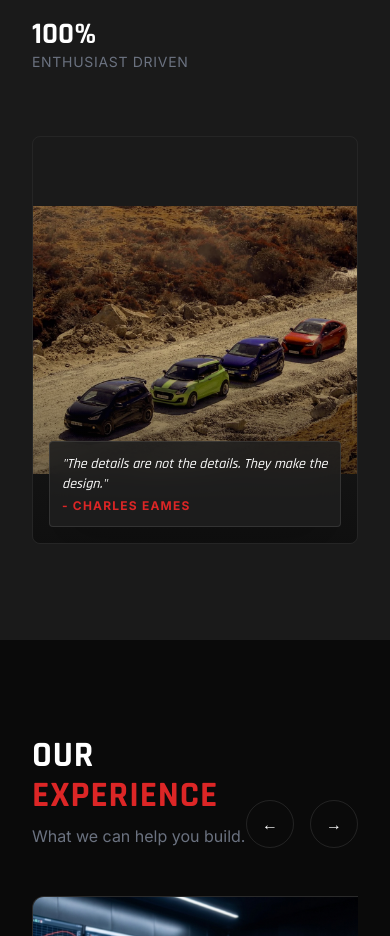
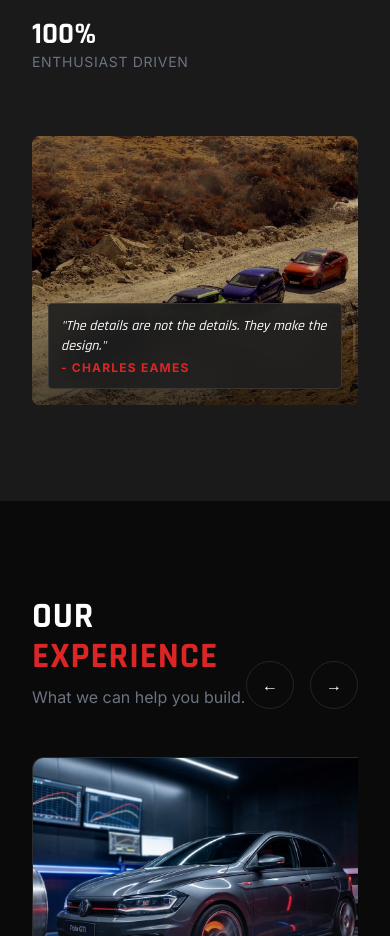
Before and after one commit to Namgyal17/Tuned_Society, a React (Vite) app in the folder client/: page / in a window 390 px wide. Shown: the part 1640-2576 px from the top of the page. Built offline with nearby package versions, Linux system fonts and the light colour scheme; no server answers.

Commit message:
added google verification

```diff
--- a/client/src/components/About.tsx
+++ b/client/src/components/About.tsx
@@ -69,11 +69,11 @@ const About: React.FC = () => {
 
                     <div className="relative">
                         {/* Abstract Art / Image Placeholder */}
-                        <div className="relative aspect-[4/5] rounded-lg overflow-hidden border border-white/5 group">
+                        <div className="relative md:aspect-[5/4] rounded-lg overflow-hidden md:border md:border-white/5 group">
                             <img
                                 src={engineBay}
                                 alt="Engine Bay"
-                                className="w-full h-full object-contain md:object-cover"
+                                className="w-full h-auto md:h-full object-cover"
                             />
                             <div className="absolute inset-0 bg-gradient-to-t from-bg-primary via-transparent to-transparent opacity-60"></div>
 
```
